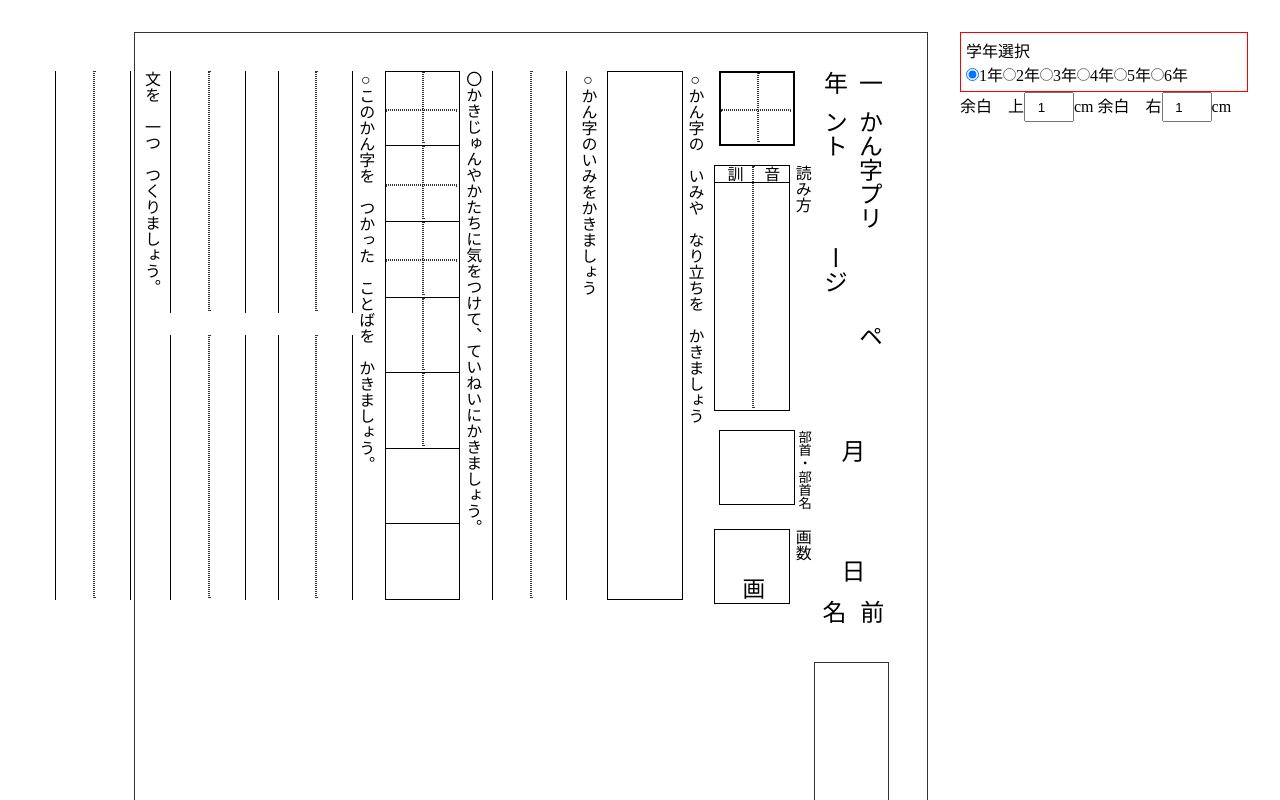
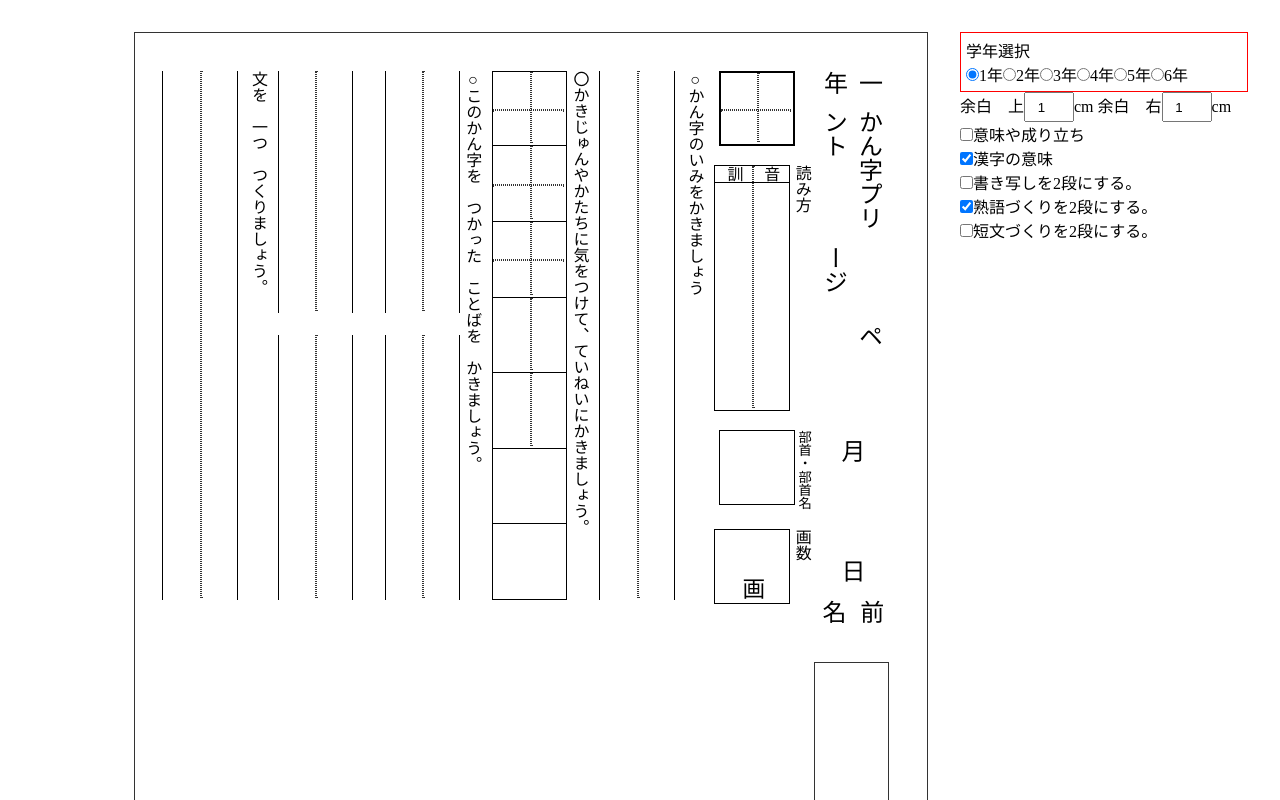
Before and after one commit to jimitas/kanpuri, a Next.js app: page / in a window 1280 px wide. Built offline with nearby package versions, Linux system fonts and the light colour scheme.

Commit message:
チェックボタンの実装

```diff
--- a/src/pages/index.jsx
+++ b/src/pages/index.jsx
@@ -21,7 +21,13 @@ export default function Home() {
   const [PaddingY, setPaddingY] = useState(1.0);
   const [grade, setGrade] = useState(1);
   const [Size, setMasuSize] = useState(2.0);
+  const [isShow_naritachi, setIsshow_naritachi] = useState(false);
+  const [isShow_imi, setIsshow_imi] = useState(true);
+  const [isShow_kurikaeshi, setIsShow_kurikaeshi] = useState(false);
+  const [isShow_jukugo, setIsShow_jukugo] = useState(true);
+  const [isShow_tanbun, setIsShow_tanbun] = useState(false);
   const check_flag = [true, false, false, false, false, false];
+
   const changePaddingX = (e) => {
     setPaddingX((PaddingX) => e.target.value);
   };
@@ -30,6 +36,36 @@ export default function Home() {
   };
   const changeGrade = (e) => {
     setGrade((grade) => e.target.value);
+  };
+
+  const changeNaritachi = (e) => {
+    setIsshow_naritachi((isShow_naritachi) => {
+      return !isShow_naritachi;
+    });
+  };
+
+  const changeImi = (e) => {
+    setIsshow_imi((isShow_imi) => {
+      return !isShow_imi;
+    });
+  };
+
+  const changeKurikaeshi = (e) => {
+    setIsShow_kurikaeshi((isShow_kurikaeshi) => {
+      return !isShow_kurikaeshi;
+    });
+  };
+
+  const changeJukugo = (e) => {
+    setIsShow_jukugo((isShow_jukugo) => {
+      return !isShow_jukugo;
+    });
+  };
+
+  const changeTanbun = (e) => {
+    setIsShow_tanbun((isShow_tanbun) => {
+      return !isShow_tanbun;
+    });
   };
 
   return (
@@ -62,11 +98,37 @@ export default function Home() {
               })}
             </div>
           </form>
+
           <form action="">
             余白　上
             <input className="input_S" onChange={changePaddingY} type="number" value={PaddingY} step="0.1"></input>cm
             余白　右
             <input className="input_S" onChange={changePaddingX} type="number" value={PaddingX} step="0.1"></input>cm
+          </form>
+
+          <form action="">
+            <input type="checkbox" name="" id="" onChange={changeNaritachi} checked={isShow_naritachi} />
+            意味や成り立ち
+          </form>
+
+          <form action="">
+            <input type="checkbox" name="" id="" onChange={changeImi} checked={isShow_imi} />
+            漢字の意味
+          </form>
+
+          <form action="">
+            <input type="checkbox" name="" id="" onChange={changeKurikaeshi} checked={isShow_kurikaeshi} />
+            書き写しを2段にする。
+          </form>
+
+          <form action="">
+            <input type="checkbox" name="" id="" onChange={changeJukugo} checked={isShow_jukugo} />
+            熟語づくりを2段にする。
+          </form>
+
+          <form action="">
+            <input type="checkbox" name="" id="" onChange={changeTanbun} checked={isShow_tanbun} />
+            短文づくりを2段にする。
           </form>
         </aside>
 
@@ -87,17 +149,21 @@ export default function Home() {
 
             <First g={grade} size={Size}></First>
 
-            <Naritachi g={grade} size={Size}></Naritachi>
+            {isShow_naritachi === true ? <Naritachi g={grade} size={Size}></Naritachi> : null}
 
-            <Imi g={grade} size={Size}></Imi>
+            {isShow_imi === true ? <Imi g={grade} size={Size}></Imi> : null}
 
             <Kurikaeshi g={grade} size={Size}></Kurikaeshi>
 
+            {isShow_kurikaeshi === true ? <Kurikaeshi g={grade} size={Size}></Kurikaeshi> : null}
+
             <Jukugo g={grade} size={Size}></Jukugo>
 
-            <Jukugo size={Size}></Jukugo>
+            {isShow_jukugo === true ? <Jukugo size={Size}></Jukugo> : null}
 
             <Tanbun g={grade} size={Size}></Tanbun>
+
+            {isShow_tanbun === true ? <Tanbun g={grade} size={Size}></Tanbun> : null}
           </div>
         </article>
       </main>
```
